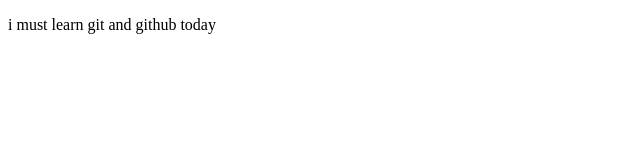
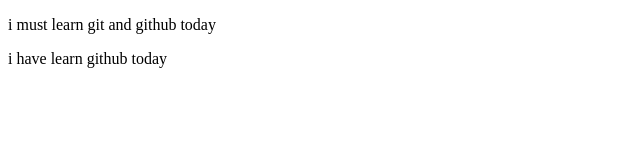
Before and after one commit to Ancestor247/my_2nd_websites, a plain HTML site: page index.html in a window 1280 px wide. Shown: the whole page, without its empty margins (0-640 px from the left). Drawn offline with Linux system fonts and the light colour scheme.

Commit message:
2nd commit

```diff
--- a/index.html
+++ b/index.html
@@ -7,5 +7,6 @@
   </head>
   <body>
     <p>i must learn git and github today</p>
+    <p>i have learn github today</p>
   </body>
 </html>
```
